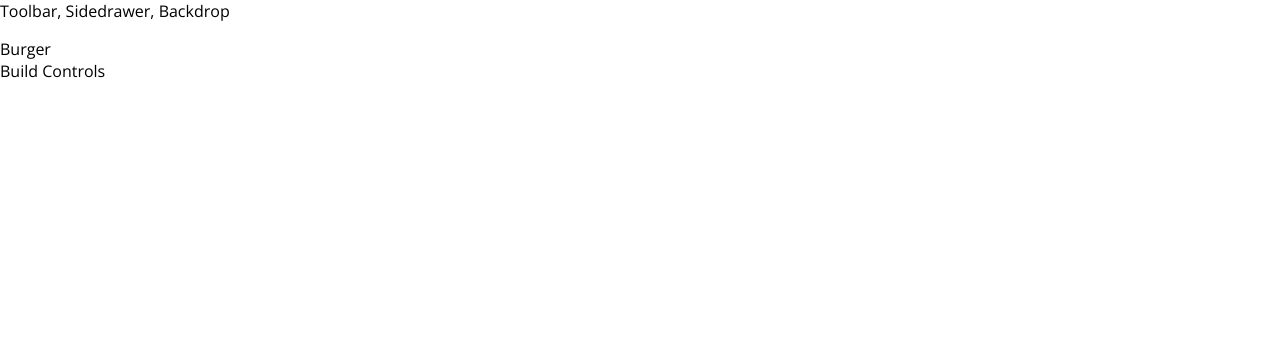
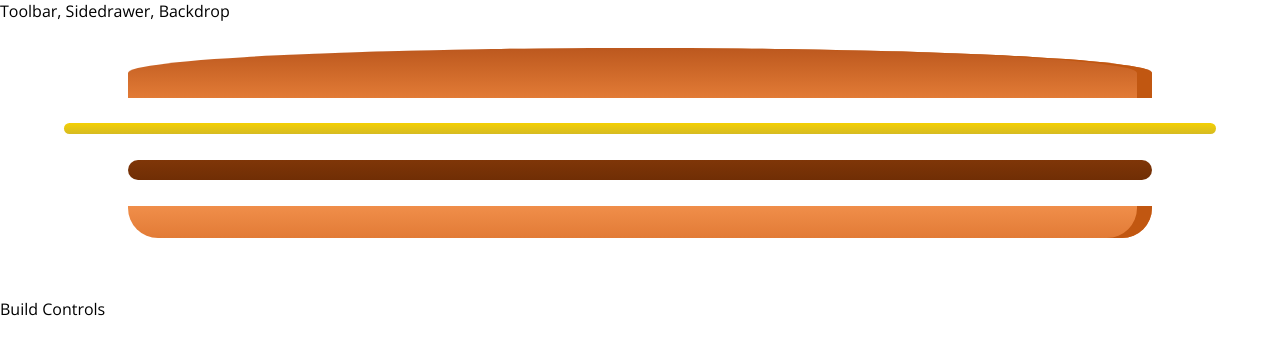
Before and after one commit to teatm/burger-app, a React (Create React App) app: page / in a window 1280 px wide. Shown: the top 354 px of the page. Built offline with nearby package versions, Linux system fonts and the light colour scheme.

Commit message:
Add a dynamic ingredient component

```diff
--- /dev/null
+++ b/src/components/Burger/Burger.js
@@ -0,0 +1,17 @@
+import React from 'react';
+
+import classes from './Burger.module.css';
+import BurgerIngredient from './BurgerIngredient/BurgerIngredient';
+
+const burger = (props) => {
+    return (
+        <div className={classes.Burger}>
+            <BurgerIngredient type="bread-top" />
+            <BurgerIngredient type="cheese" />
+            <BurgerIngredient type="meat" />
+            <BurgerIngredient type="bread-bottom" />
+        </div>
+    );
+};
+
+export default burger;
--- /dev/null
+++ b/src/components/Burger/Burger.module.css
@@ -0,0 +1,5 @@
+    .Burger {
+        width: 100%;
+        margin: auto;
+        height: 250px;
+    }
--- /dev/null
+++ b/src/components/Burger/BurgerIngredient/BurgerIngredient.js
@@ -0,0 +1,39 @@
+import React from 'react';
+
+import classes from './BurgerIngredient.module.css';
+
+const burgerIngredient = (props) => {
+    let ingredient = null;
+
+    switch (props.type) {
+        case ('bread-bottom'):
+            ingredient = <div className={classes.BreadBottom}></div>;
+            break;
+        case ('bread-top'):
+            ingredient = (
+                <div className={classes.BreadTop}>
+                    <div className={classes.Seed1}></div>
+                    <div className={classes.Seed2}></div>
+                </div>
+            );
+            break;
+        case ('meat'):
+            ingredient = <div className={classes.Meat}></div>;
+            break;
+        case ('cheese'):
+            ingredient = <div className={classes.Cheese}></div>;
+            break;
+        case ('bacon'):
+            ingredient = <div className={classes.Bacon}></div>;
+            break;
+        case ('salad'):
+            ingredient = <div className={classes.Salad}></div>;
+            break;
+        default:
+            ingredient = null;
+    }
+
+    return ingredient
+};
+
+export default burgerIngredient;
--- /dev/null
+++ b/src/components/Burger/BurgerIngredient/BurgerIngredient.module.css
@@ -0,0 +1,113 @@
+.BreadBottom {
+    height: 13%;
+    width: 80%;
+    background: linear-gradient(#F08E4A, #e27b36);
+    border-radius: 0 0 30px 30px;
+    box-shadow: inset -15px 0 #c15711;
+    margin: 2% auto;
+}
+
+.BreadTop {
+    height: 20%;
+    width: 80%;
+    background: linear-gradient(#bc581e, #e27b36);
+    border-radius: 50% 50% 0 0;
+    box-shadow: inset -15px 0 #c15711;
+    margin: 2% auto;
+    position: relative;
+}
+
+.Seeds1 {
+    width: 10%;
+    height: 15%;
+    position: absolute;
+    background-color: white;
+    left: 30%;
+    top: 50%;
+    border-radius: 40%;
+    transform: rotate(-20deg);
+    box-shadow: inset -2px -3px #c9c9c9;
+}
+
+.Seeds1:after {
+    content: "";
+    width: 100%;
+    height: 100%;
+    position: absolute;
+    background-color: white;
+    left: -170%;
+    top: -260%;
+    border-radius: 40%;
+    transform: rotate(60deg);
+    box-shadow: inset -1px 2px #c9c9c9;
+  }
+
+.Seeds1:before {
+    content: "";
+    width: 100%;
+    height: 100%;
+    position: absolute;
+    background-color: white;
+    left: 180%;
+    top: -50%;
+    border-radius: 40%;
+    transform: rotate(60deg);
+    box-shadow: inset -1px -3px #c9c9c9;
+  }
+
+  .Seeds2 {
+    width: 10%;
+    height: 15%;
+    position: absolute;
+    background-color: white;
+    left: 64%;
+    top: 50%;
+    border-radius: 40%;
+    transform: rotate(10deg);
+    box-shadow: inset -3px 0 #c9c9c9;
+  }
+
+  .Seeds2:before {
+    content: "";
+    width: 100%;
+    height: 100%;
+    position: absolute;
+    background-color: white;
+    left: 150%;
+    top: -130%;
+    border-radius: 40%;
+    transform: rotate(90deg);
+    box-shadow: inset 1px 3px #c9c9c9;
+  }
+
+
+.Meat {
+    width: 80%;
+    height: 8%;
+    background: linear-gradient(#7f3608, #702e05);
+    margin: 2% auto;
+    border-radius: 15px;
+}
+
+.Cheese {
+    width: 90%;
+    height: 4.5%;
+    margin: 2% auto;
+    background: linear-gradient(#f4d004, #d6bb22);
+    border-radius: 20px;
+}
+
+.Salad {
+    width: 85%;
+    height: 7%;
+    margin: 2% auto;
+    background: linear-gradient(#228c1d, #91ce50);
+    border-radius: 20px;
+}
+
+.Bacon {
+    width: 80%;
+    height: 3%;
+    background: linear-gradient(#bf3813, #c45e38);
+    margin: 2% auto;
+}
--- a/src/containers/BurgerBuilder/BurgerBuilder.js
+++ b/src/containers/BurgerBuilder/BurgerBuilder.js
@@ -1,12 +1,13 @@
 import React, { Component } from 'react';
 
 import Aux from '../../hoc/Aux';
+import Burger from '../../components/Burger/Burger';
 
 class BurgerBuilder extends Component {
     render() {
         return (
             <Aux>
-                <div>Burger</div>
+                <Burger />
                 <div>Build Controls</div>
             </Aux>
         );
```
